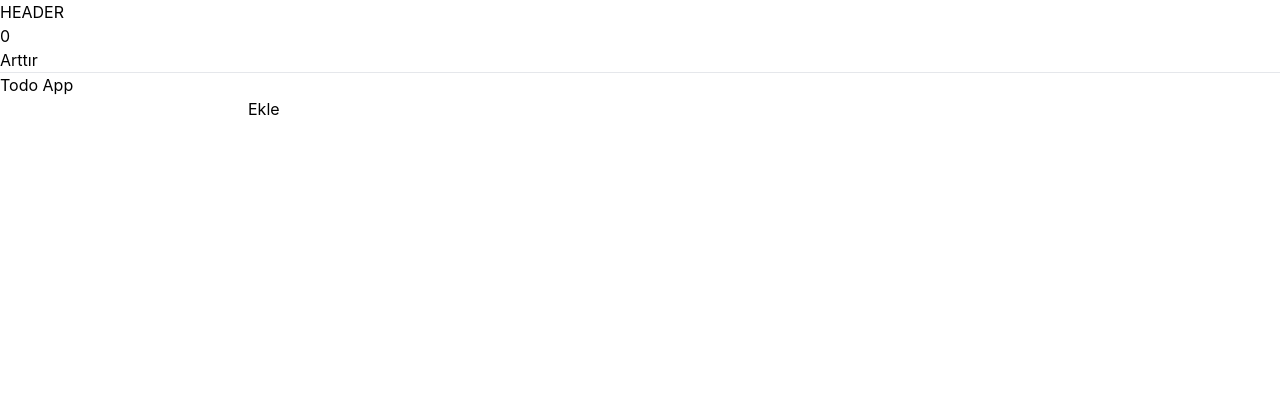
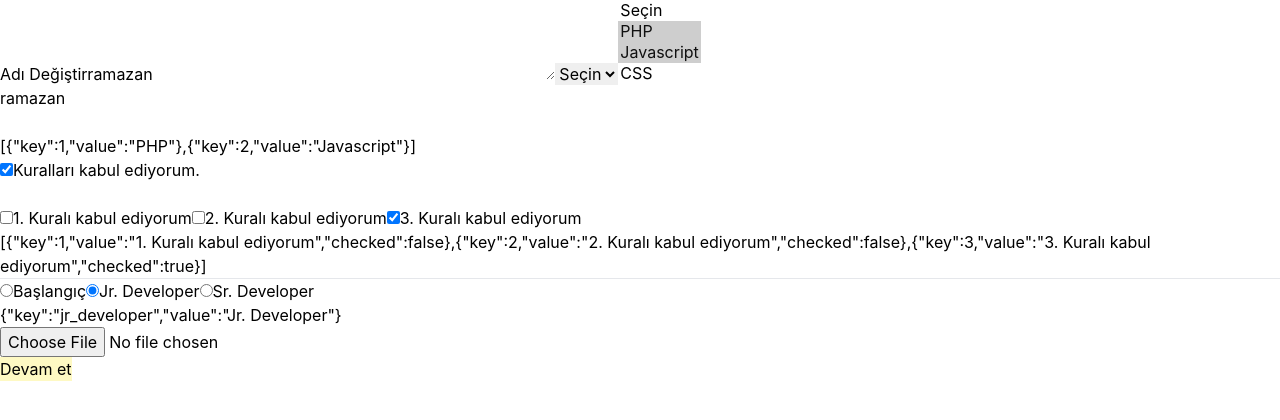
Before and after one commit to ramazantuf/react-examples, a React (Create React App) app in the folder sari/: page / in a window 1280 px wide. Shown: the top 420 px of the page. Built offline with nearby package versions, Linux system fonts and the light colour scheme.

Commit message:
form islemleri

```diff
--- a/sari/src/App.js
+++ b/sari/src/App.js
@@ -1,70 +1,126 @@
 import logo from './logo.svg';
 import './App.css';
 import './index.css';
-import { useState,useReducer,useCallback } from 'react';
-import Header from './components/Header';
-import AddTodo from './components/AddTodo';
-import Todos from './components/Todos';
-
-function reducer(state,action){
-  console.log(state,action)
-  switch(action.type){
-    case 'SET_TODO':
-      return{
-        ...state,
-        todo: action.value
-      }
-    case 'ADD_TODO':
-      return{
-        ...state,
-        todo:'',
-        todos: [
-          ...state.todos,
-          action.todo
-        ]
-      }
-  }
-
-}
+import { useEffect, useState } from 'react';
 
 function App() {
-  const [count,setCount] = useState(0)
-  const [state,dispatch] = useReducer(reducer,{
-    todos: [],
-    todo: ''
+  const levels = [
+    {key:'beginner', value:"Başlangıç"},
+    {key:'jr_developer', value:"Jr. Developer"},
+    {key:'sr_developer', value:"Sr. Developer"},
+  ]
+  const genders = [
+    {key:'1',value:'Erkek'},
+    {key:'2',value:'Kadın'},
+  ]
+  const categoryList = [
+    {key:1, value:'PHP'},
+    {key:2, value:'Javascript'},
+    {key:3, value:'CSS'},
+    {key:4, value:'HTML'},
+  ]
+  const [name,setName] = useState('ramazan')
+  const [description,setDescription] = useState('')
+  const [gender,setGender] = useState('')
+  const [categories, setCategories] = useState([1,2])
+  const [rule,setRule] = useState(true)
+  const [rules,setRules] = useState([
+    {key:1,value:'1. Kuralı kabul ediyorum',checked:false},
+    {key:2,value:'2. Kuralı kabul ediyorum',checked:false},
+    {key:3,value:'3. Kuralı kabul ediyorum',checked:true},
+  ])
+  const [level,setLevel] = useState('jr_developer')
+  const [avatar,setAvatar] = useState(false)
+  const [image,setImage] = useState(false)
+  useEffect(()=>{
+    if(avatar){
+      const fileReader = new FileReader()
+    fileReader.addEventListener('load',function(){
+      setImage(this.result)
+    })
+    fileReader.readAsDataURL(avatar)
+    }
+  },[avatar])
+  const checkRule = (key,checked)=>{
+    setRules(rules=>rules.map(rule=>{
+      if(key==rule.key){
+        rule.checked=checked
+      }
+      return rule
+    }))
+  }
+  const submitHandle = ()=>{
+    const formData = new FormData()
+    formData.append('avatar',avatar)
+    formData.append('name',name)
+    fetch('https://jsonplaceholder.typicode.com/posts',{
+      method: 'POST',
+      body: formData
+    })
+  }
+  const selectedGender = genders.find(g=>g.key==gender)
+  const selectedLevel = levels.find(g=>g.key==level)
+  const selectedCategories = categoryList.filter(c=>categories.includes(c.key))
+  const enabled = rules.every(rule=>rule.checked) && avatar
+   return (
+    <>
+    <button onClick={()=>setName('ahmet')}>Adı Değiştir</button>
+    <input type="text" defaultValue={name} onChange={e=>setName(e.target.value)}/>
+    <textarea value={description} onChange={e=>setDescription(e.target.value)}/>
+<select value={gender} onChange={e=>setGender(e.target.value)}>
+  <option value="">Seçin</option>
+  {genders.map(gender=>(
+    <option value={gender.key} key={gender.key}>{gender.value}</option>
+  ))}
+</select>
+<select value={categories} multiple={true} onChange={e=>setCategories([...e.target.selectedOptions].map(option=>+option.value))}>
+  <option value="">Seçin</option>
+  {categoryList.map(category=>(
+    <option value={category.key} key={category.key}>{category.value}</option>
+  ))}
+</select>
+    <br/>
+    {name}
+    <br/>
+    {description}
+    <br/>
+    {JSON.stringify(selectedCategories)}
+    <br/>
+    <label>
+      <input type="checkbox" checked={rule} onChange={e=>setRule(e.target.checked)}/>
+      Kuralları kabul ediyorum.
+    </label>
+    <br/>
 
-  });
- //const [todos, setTodos] = useState([])
- //const [todo, setTodo] = useState()
-
-
- const submitHandle = useCallback(e=>{
-  e.preventDefault()
-  //setTodos([...todos, todo])
- // setTodo('')
- dispatch({
-  type:'ADD_TODO',
-  todo: state.todo
- })
- },[])
-
- const onChange = useCallback(e=>{
-  dispatch({
-    type: 'SET_TODO',
-    value: e.target.value
-  })
- })
-
-  return (
+    <br/>
+    {rules.map(rule=>(
+      <label key={rule.key}>
+        <input type="checkbox" checked={rule.checked} onChange={e=>checkRule(rule.key,e.target.checked)}/>
+        {rule.value}
+      </label>
+    ))}
+    <br/>
+    {JSON.stringify(rules)}<hr/>
+    {levels.map((l,index) => (
+      <label key={index}>
+        <input type='radio' value={l.key} checked={l.key==level} onChange={e=>setLevel(e.target.value)}/>
+        {l.value}
+      </label>
+    ))}
+    <br/>
+    {JSON.stringify(selectedLevel)}
+    <br/>
+    <label>
+      <input type='file' onChange={e=>setAvatar(e.target.files[0])}/>
+    </label>
+    <br/>
+    {avatar && (
     <>
-    <Header/>
-    <h3>{count}</h3>
-      <button onClick={()=>setCount(count=>count+1)}>Arttır</button>
-      <hr/>
-      <h1>Todo App</h1>
-
-      <AddTodo onChange={onChange} submitHandle={submitHandle} todo={state.todo}/>
-      <Todos todos={state.todos}/>
+    <h3>{avatar.name}</h3>
+    {image && <img src={image}/>}
+    </>
+    )}
+    <button onClick={submitHandle} disabled={!enabled} className='bg-yellow-100'>Devam et</button>
     </>
   );
 }
```
